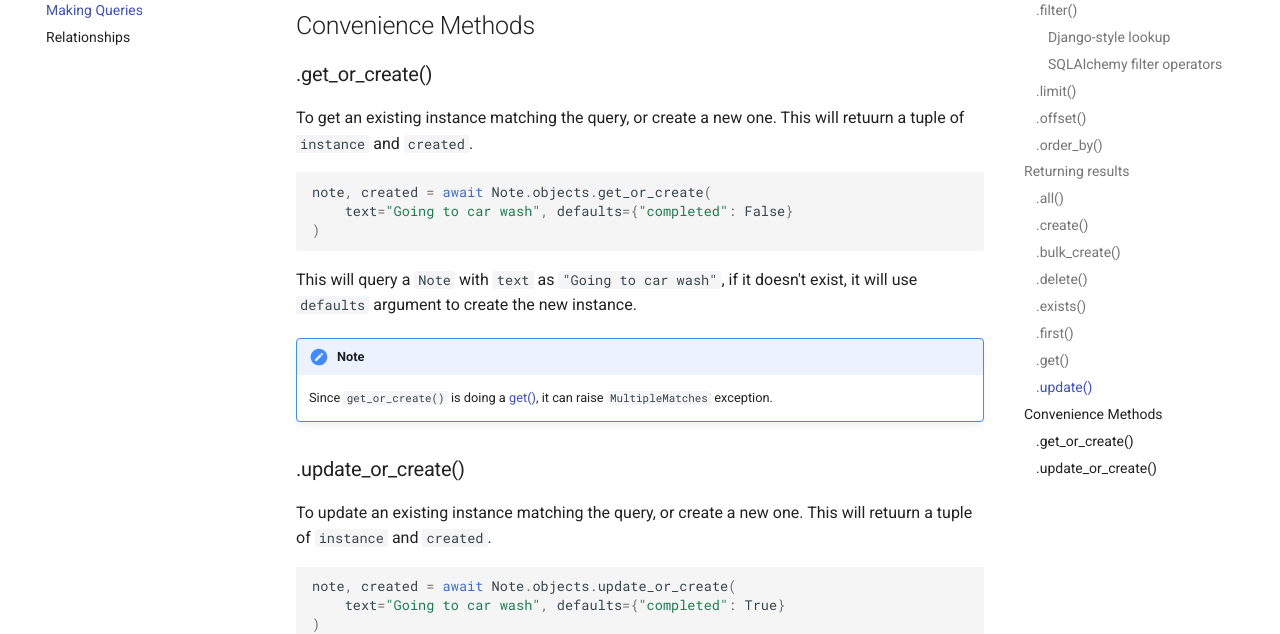
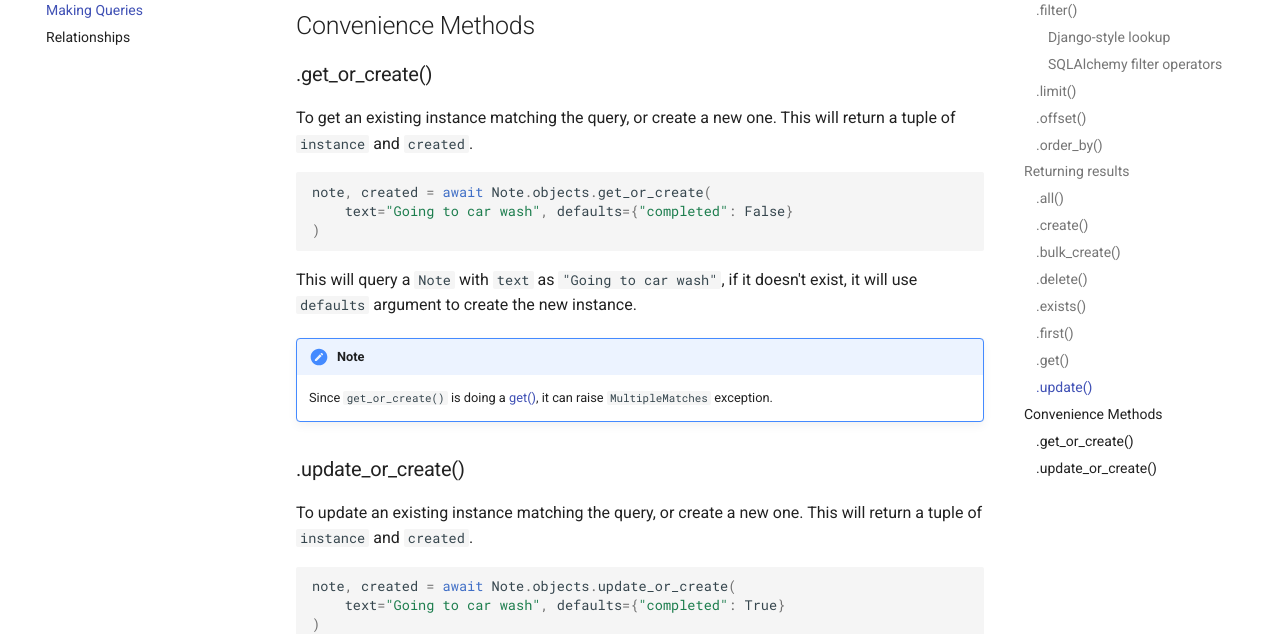
Before and after one commit to encode/orm, an MkDocs documentation site: the page built from docs/making_queries.md, in a window 1280 px wide and 900 px high, scrolled down 4784 px. Shown: the part 152-786 px from the top of the window. Built offline with MkDocs 1.6.1 and Material for MkDocs 9.7.7, drawn with Linux system fonts in a browser that asks for light colours; comment, search, counter and statistics services are not loaded.

Commit message:
[DOCS] Fix typo (#151)

````diff
--- a/docs/making_queries.md
+++ b/docs/making_queries.md
@@ -238,7 +238,7 @@ await note.update(completed=True)
 ### .get_or_create()
 
 To get an existing instance matching the query, or create a new one.
-This will retuurn a tuple of `instance` and `created`.
+This will return a tuple of `instance` and `created`.
 
 ```python
 note, created = await Note.objects.get_or_create(
@@ -256,7 +256,7 @@ if it doesn't exist, it will use `defaults` argument to create the new instance.
 ### .update_or_create()
 
 To update an existing instance matching the query, or create a new one.
-This will retuurn a tuple of `instance` and `created`.
+This will return a tuple of `instance` and `created`.
 
 ```python
 note, created = await Note.objects.update_or_create(
````
